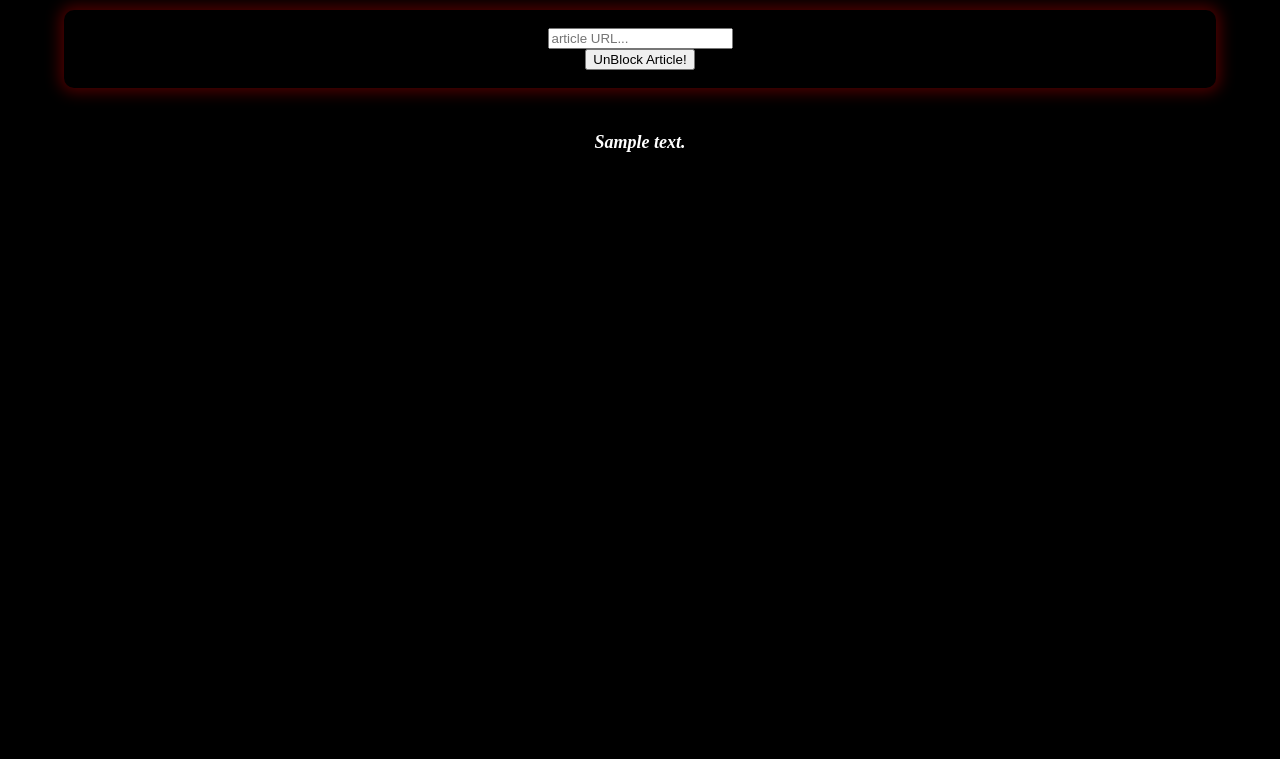
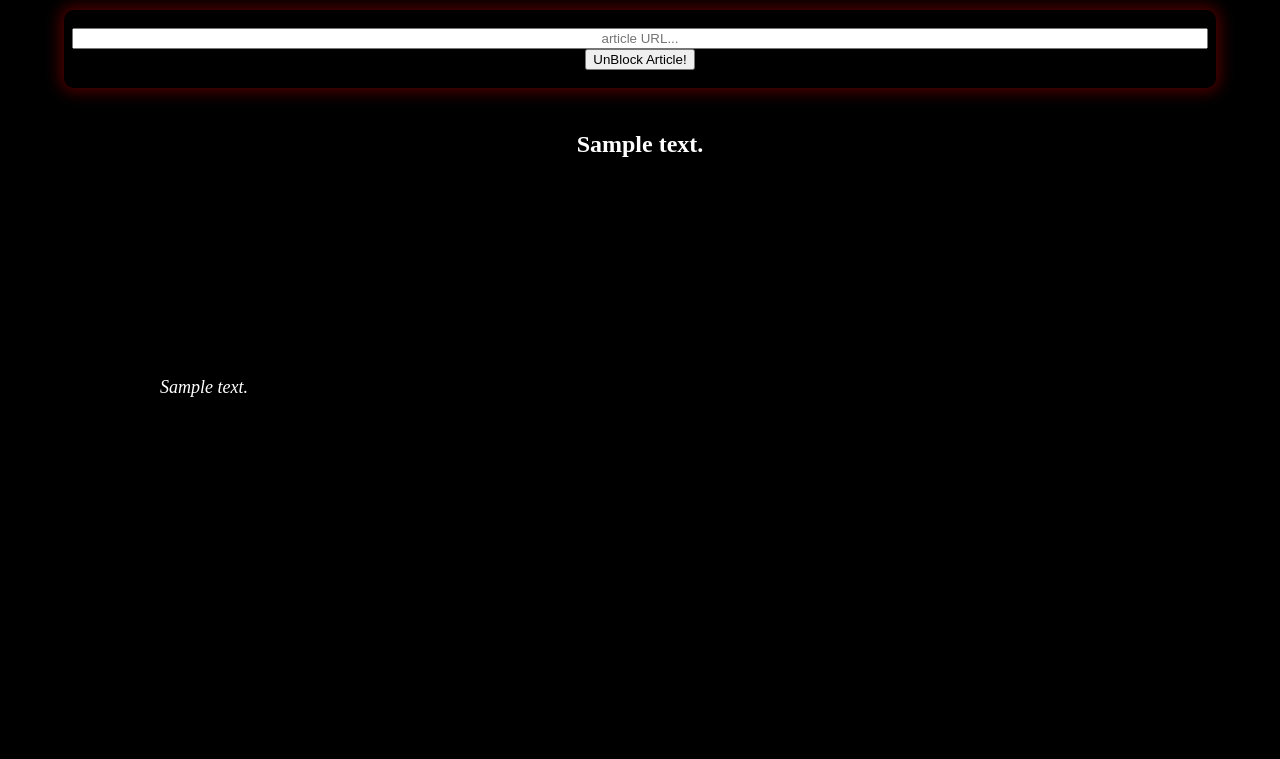
Before and after one commit to codingeologist/GetURLText-, a Flask app: template templates/index.html in a window 1280 px wide. Shown: the top 759 px of the page. Run offline with Flask 3, Linux system fonts and the light colour scheme; the template is opened without the code that fills it: most values are stand-ins (such as "Sample title", 1, 10 or a date in 2020); some libraries are stand-ins or nearby versions.

Commit message:
css styling changes

```diff
--- a/app.py
+++ b/app.py
@@ -7,14 +7,14 @@ from flask import Flask, request, render_template
 app = Flask(__name__)
 
 
-def get_text(x):
-    html = requests.get(x).content
+def get_text(url: str, tag: str):
+    html = requests.get(url).content
 
     unicode_str = html.decode('utf8')
     encoded_str = unicode_str.encode('ascii', 'ignore')
     soup = bs(encoded_str, 'html.parser')
 
-    element = soup.find_all('p')
+    element = soup.find_all(tag)
     text_list = [re.sub(r'<.+?>', r'', str(p)) for p in element]
 
     text = '\n'.join(text_list)
@@ -34,11 +34,13 @@ def get_art_text():
     url = request.form['flink']
 
     if url != '':
-        art_text = get_text(url)
+        art_h1 = get_text(url=url, tag='h1')
+        art_p = get_text(url=url, tag='p')
     else:
-        art_text = ''
+        art_h1 = ''
+        art_p = ''
 
-    return render_template('index.html', text1=art_text)
+    return render_template('index.html', text1=art_h1, text2=art_p)
 
 
 if __name__ == '__main__':
--- a/static/styles/style.css
+++ b/static/styles/style.css
@@ -14,7 +14,27 @@ body {
     word-wrap: break-word;
   }
 
-  #textBody {
+  #search {
+    margin: 0;
+    top: 10px;
+    position: absolute;
+    width: 90%;
+    vertical-align: middle;
+    text-align: center;
+    padding-top: 18px;
+    padding-bottom: 18px;
+    border-radius:10px;
+    box-shadow:0 0 15px 4px rgba(255, 0, 0, 0.308);
+  }
+
+#flink {
+  width: 98%;
+  resize: horizontal;
+  vertical-align: middle;
+  text-align: center;
+}
+
+  #textH1 {
     margin: 0;
     position: absolute;
     vertical-align: middle;
@@ -24,22 +44,24 @@ body {
     top: 40%;
     transform: translateY(-50%);
     color: white;
-    font-size: large;
+    font-size: x-large;
     font-weight: bold;
-    font-style: italic;
-    line-height: 2.5em;
+    font-style: normal;
+    line-height: 2;
   }
 
-  #search {
+  #textP {
     margin: 0;
-    top: 10px;
     position: absolute;
-    width: 90%;
     vertical-align: middle;
-    text-align: center;
-    resize: horizontal;
-    padding-top: 18px;
-    padding-bottom: 18px;
-    border-radius:10px;
-    box-shadow:0 0 15px 4px rgba(255, 0, 0, 0.308);
+    text-align: justify;
+    width: 75%;
+    height: 50%;
+    top: 70%;
+    transform: translateY(-50%);
+    color: white;
+    font-size: large;
+    font-weight: normal;
+    font-style: italic;
+    line-height: 3;
   }
--- a/templates/index.html
+++ b/templates/index.html
@@ -32,8 +32,11 @@
                 <input type="text" id="flink" name="flink" placeholder="article URL..."><br>
                 <input type="submit" value="UnBlock Article!">
             </form>
-            <div id="textBody">
+            <div id="textH1">
                 {{ text1 }}
+            </div>
+            <div id="textP">
+                {{ text2 }}
             </div>
         </div>
     </body>
```
Also changed, not shown: 1 other file.
